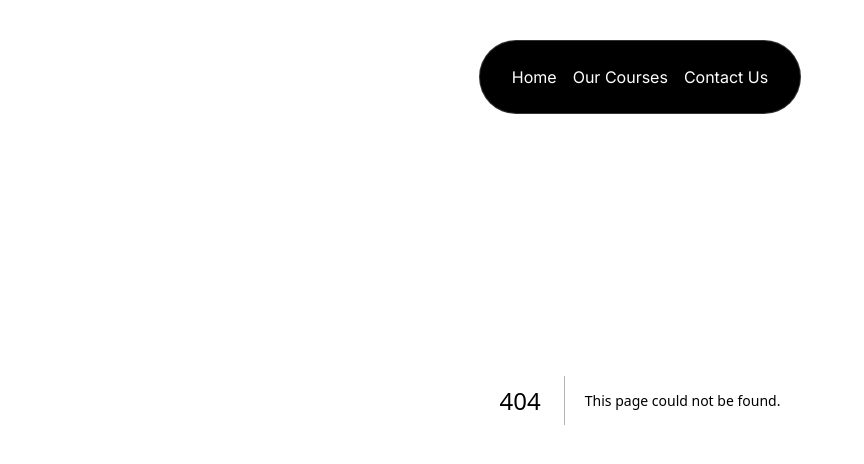
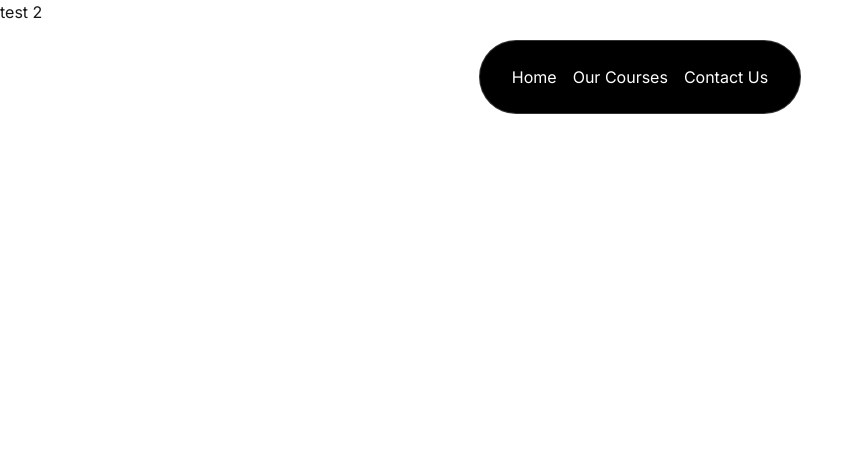
Before and after one commit to Avaya02/NextJS-MusicAcademy, a Next.js app: page /contact in a window 1280 px wide. Before the commit this address had no page. Shown: the top 464 px of the page, without its empty margins (0-864 px from the left). Built offline with nearby package versions, Linux system fonts and the light colour scheme.

Commit message:
contact and courses

```diff
--- /dev/null
+++ b/src/app/contact/page.tsx
@@ -0,0 +1,12 @@
+'use client'
+
+function page() {
+  return (
+    <div>
+      test 2
+
+    </div>
+  )
+}
+
+export default page
--- /dev/null
+++ b/src/app/courses/page.tsx
@@ -0,0 +1,15 @@
+'use client'
+import Image from "next/image";
+import React from "react";
+import { CardBody, CardContainer, CardItem } from "../../components/ui/3d-card";
+import courseData from '@/src/data/music_courses.json'
+
+function page() {
+  return (
+    <div>
+      test 1
+    </div>
+  )
+}
+
+export default page
--- a/src/components/Footer.tsx
+++ b/src/components/Footer.tsx
@@ -82,7 +82,7 @@ function Footer() {
             <p>Phone: (123) 456-7890</p>
           </div>
           </div>
-          <p className="text-center text-xs pt-8">© 2024 Music School. All rights reserved.</p>
+          <p className="text-center text-xs pt-8">© 2024 Music School by Avaya. All rights reserved.</p>
       </footer>
     )
   }
```
